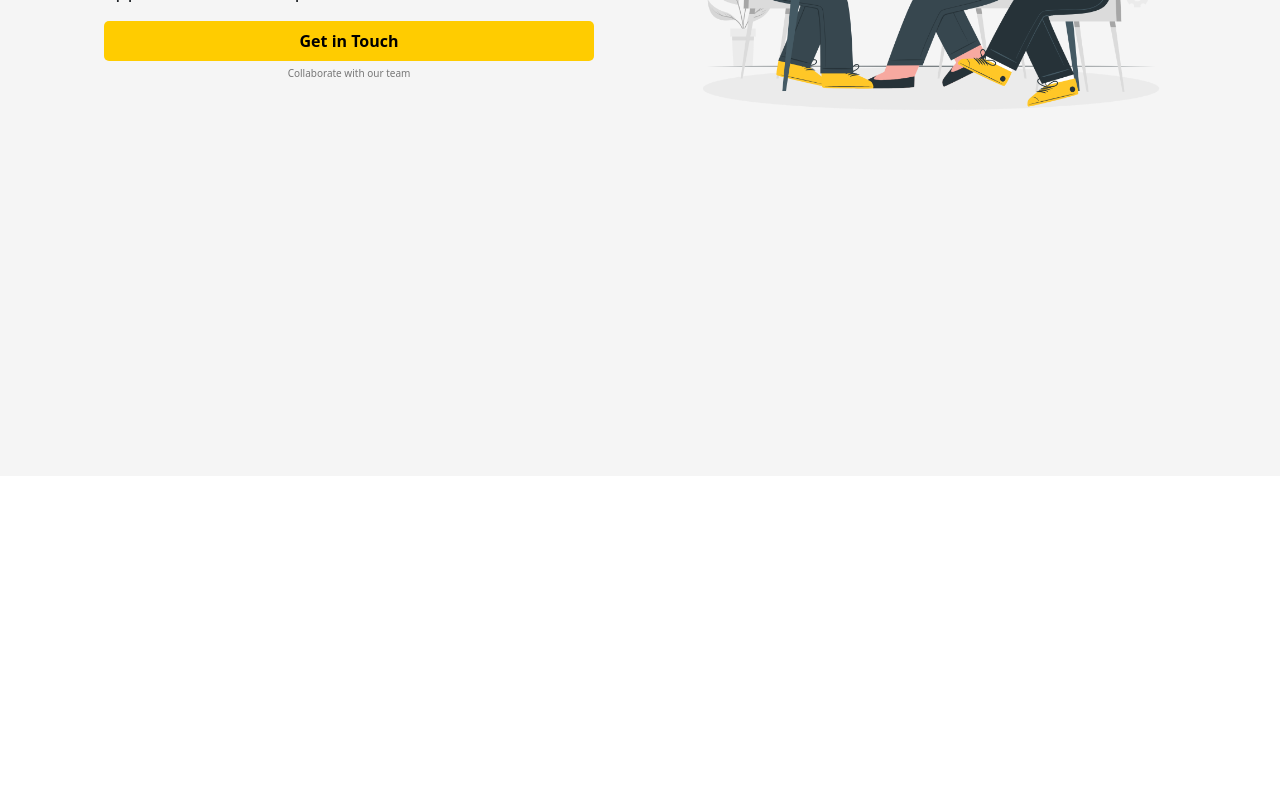
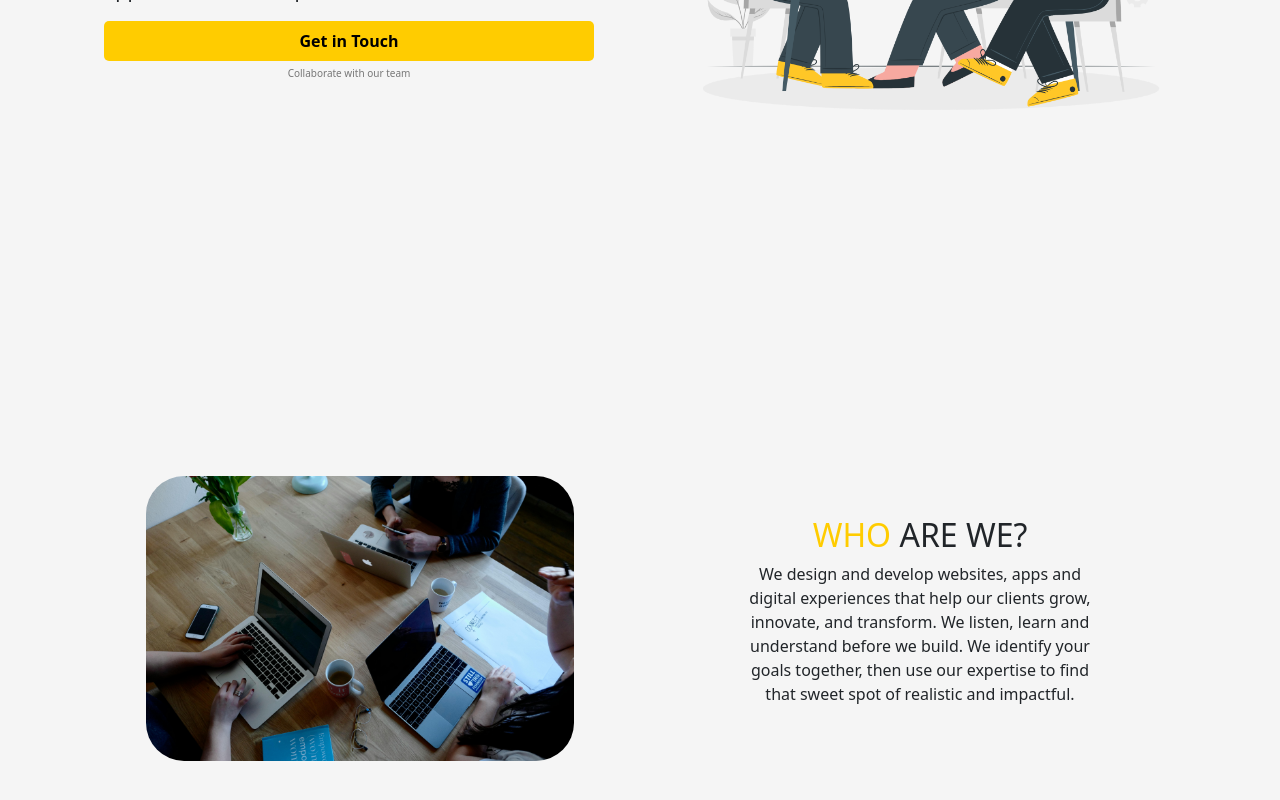
Before and after one commit to Sajin-sjn/ezquare, a React (Vite) app: page / in a window 1280 px wide. Shown: the part 396-1196 px from the top of the page. Before the commit the page ends 872 px from the top, so only its background shows below. Built offline with nearby package versions, Linux system fonts and the light colour scheme.

Commit message:
about section added

```diff
--- a/src/App.jsx
+++ b/src/App.jsx
@@ -2,12 +2,14 @@ import React from 'react';
 import './components/Navbar/Navbar';
 import Navigationbar from './components/Navbar/Navbar';
 import Hero from './components/Hero/Hero';
+import WhoAreWe from './components/WhoAreWe/WhoAreWe';
 
 const App = () => {
   return (
     <div>
       <Navigationbar />
       <Hero />
+      <WhoAreWe />
     </div>
   );
 }
--- /dev/null
+++ b/src/components/WhoAreWe/WhoAreWe.css
@@ -0,0 +1,14 @@
+.WhoAreWe {
+    padding: 0 5rem 5rem 5rem;
+    background-color: #f5f5f5;
+}
+
+.who-are-we-image {
+    max-width: 80%;
+    height: auto;
+    border-radius: 38px;
+}
+
+.who-are-we-content {
+    text-align: center;
+}
--- /dev/null
+++ b/src/components/WhoAreWe/WhoAreWe.jsx
@@ -0,0 +1,32 @@
+import React from 'react';
+import { Row, Col, Container } from 'react-bootstrap';
+import './WhoAreWe.css';
+import WhoAreWeImg from '../../assets/WhoAreWe.png';
+
+const WhoAreWe = () => {
+    return(
+        <section className="WhoAreWe">
+            <Container>
+                <Row className="align-items-center">
+                    <Col xs={12} md={6} className="order-md-1 order-1 d-flex justify-content-center">
+                        <img
+                            src={WhoAreWeImg}
+                            alt="Who Are We"
+                            className="who-are-we-image"
+                        />
+                    </Col>
+                    <Col xs={12} md={4} className="order-md-2 order-2 mx-auto">
+                        <div className="who-are-we-content">
+                            <h2> <span class="head-color"> WHO </span> ARE WE?</h2>
+                            <p>
+                                We design and develop websites, apps and digital experiences that help our clients grow, innovate, and transform. We listen, learn and understand before we build. We identify your goals together, then use our expertise to find that sweet spot of realistic and impactful.
+                            </p>
+                        </div>
+                    </Col>
+                </Row>
+            </Container>
+        </section>
+    );
+};
+
+export default WhoAreWe;
--- a/src/index.css
+++ b/src/index.css
@@ -9,3 +9,9 @@ html, body {
   padding: 0;
   width: 100%;
 }
+
+
+
+.head-color{
+  color: #ffcc00;
+}
```
Also changed, not shown: src/assets/WhoAreWe.png (added).
